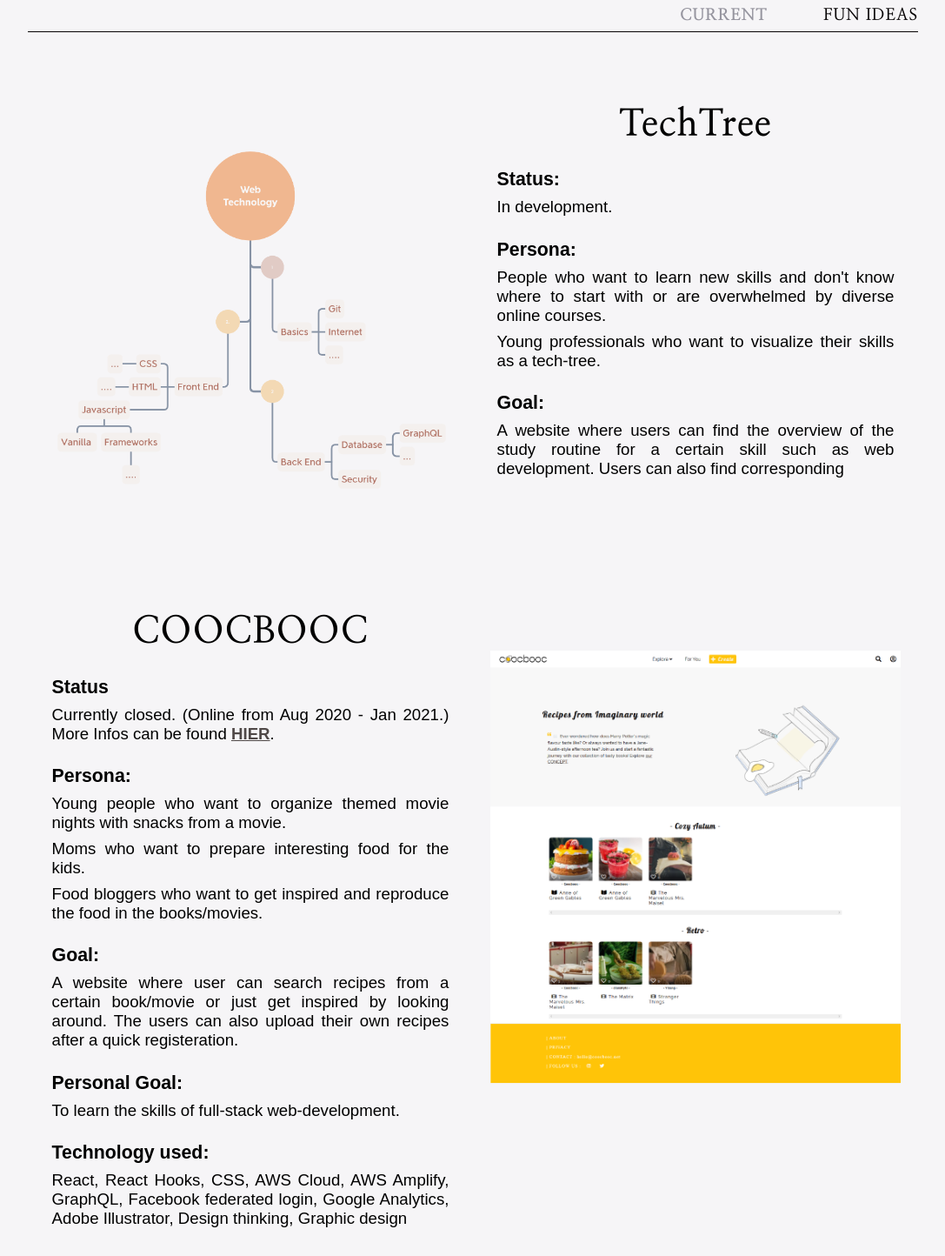
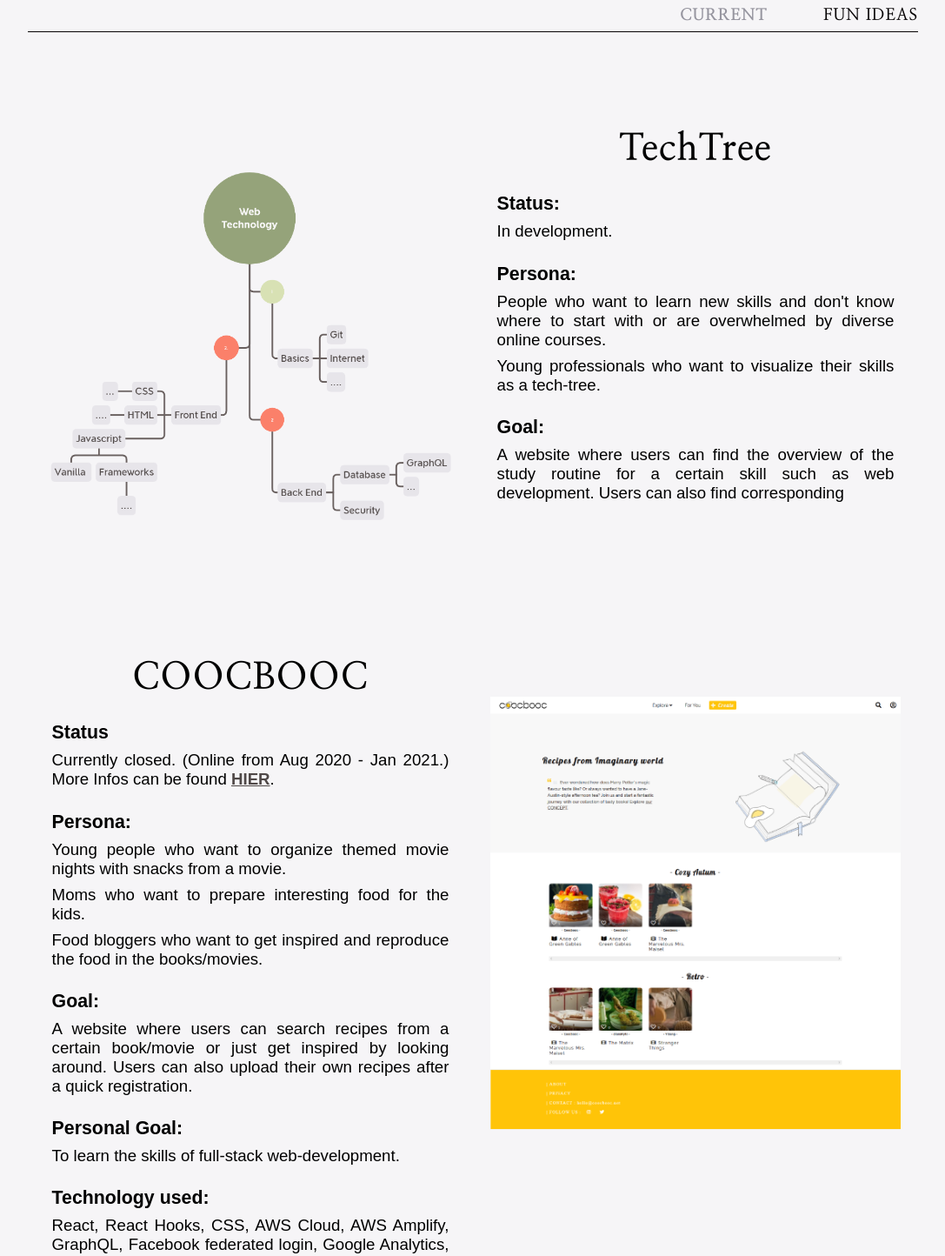
Before and after one commit to Chen0523/PersonalProjects, a React (Create React App) app: page /#/ in a window 1280 px wide. Shown: the part 79-1523 px from the top of the page at 87% size, without its empty margins (96-1183 px from the left). Built offline with nearby package versions, Linux system fonts and the light colour scheme; a web font is replaced by a local one.

Commit message:
adjust layout

```diff
--- a/src/components/components.css
+++ b/src/components/components.css
@@ -42,34 +42,36 @@
 
 }
 /************************************* Current page **************************************************************/
-/*.current_container{*/
-/*    display: grid;*/
-/*    padding: 72px 0;*/
-/*    grid-template-columns: 49% 49%;*/
-/*    grid-template-rows: max-content max-content;*/
-/*    row-gap: 72px;*/
-/*    column-gap: 2%;*/
-/*}*/
-.current_container{
+
+.main_container{
     display: flex;
-    padding: 72px 0;
-    flex-wrap:wrap;
+    padding: 100px 0;
+    flex-direction: column;
+    /*flex-wrap:wrap;*/
 }
-.current_container >*{
-    margin-bottom: 60px;
+.main_container >*{
+    display: flex;
+    margin-bottom: 100px;
 }
-
-.current_container ul{
+.item:nth-child(odd){
+    flex-direction: row
+}
+.item:nth-child(even){
+    flex-direction: row-reverse;
+}
+.item >*{
+    width: 50%;
+}
+.main_container ul{
     /*background: green;*/
     padding: 2px 2px;
     text-align: justify;
     list-style: None;
     font-weight: bold;
     font-size: 16pt;
-
 }
 
-.current_container li{
+.main_container li{
     margin: 8px 0 0 0;
     /*line-height: 18pt;*/
     font-weight: 400;
@@ -84,15 +86,8 @@
     font-weight: bold;
     margin: 8px 0;
 }
-
-.img{
+.double_img{
     width: 50%;
-}
-
-.des{
-    width:45%;
-    padding: 0 2.5%;
-    /*margin:0px auto 24px auto;*/
 }
 
 .img img{
@@ -103,18 +98,23 @@
   /* margin-left: 15vw; */
 
 }
+
+.des{
+    width:45%;
+    padding: 0 2.5%;
+    /*margin:0px auto 24px auto;*/
+}
+ .double_img img{
+     position: relative;
+  width: 40%;
+     margin: 16px 16px 0 16px;
+  min-width: 100px;
+ }
+
 .bomb img{
     width: 40%;
 }
-.artodoimg{
-    width: 50%;
-}
- .artodoimg img{
-     position: relative;
-  width: 40%;
-     margin: 0 16px ;
-  min-width: 100px;
- }
+ /*============================================================ Tree =================================================*/
  .treeWrapper{
      width:80vw;
      height :50vh;
@@ -150,14 +150,18 @@
   .title {
       font-size: 40pt;
   }
-     artodoimg img{
-         width:50%
-     }
 }
- @media (max-width: 900px) {
+ @media (max-width: 1000px) {
     .br{
         font-size: 26pt;
     }
+     .item:nth-child(1n){
+         flex-direction: column;
+    }
+     .item >*{
+         width: 100%;
+         margin-bottom: 60px;
+     }
 }
 
  @media (max-width: 800px) {
@@ -165,6 +169,12 @@
       font-size: 24pt;
       text-align: center;
   }
+     .main_container{
+         padding: 60px 0;
+     }
+     .item >*{
+         width:100%
+     }
 
      .bar{
     justify-content: center;
@@ -174,29 +184,16 @@
     padding: 4px 12px;
 
 }
-     artodoimg img{
-         width:50%
-     }
-     .current_container{
-    grid-template-columns: 100%;
-    row-gap: 36px;
-}
      .des{
          width: 90%;
          margin:12px auto;
 
-     }
-     .img{
-         width: 100%;
      }
      .img img{
          margin:12px auto;
 
      }
 
-     .artodoimg{
-         width:100%
-     }
 }
 @media (max-width: 500px){
     .title {
@@ -221,7 +218,7 @@
       text-align: center;
   }
     .br{
-        font-size: 24pt;
+        font-size: 20pt;
     }
 
 .bar > *{
--- a/src/components/current.js
+++ b/src/components/current.js
@@ -7,8 +7,10 @@ import Tech from "../img/techtree.png";
 const Current = () => {
 
   return (
-    <div className="current_container">
-        <div className = "img">  <img src={Tech} alt=" Tech tree Illustration"></img></div>
+    <div className="main_container">
+        <div className = "item">
+            <div className = "img">  <img src={Tech} alt=" Tech tree Illustration"></img></div>
+
         <div className ="des">
             <div className = "br">TechTree</div>
             <ul>Status: <li>In development.
@@ -22,9 +24,14 @@ const Current = () => {
                 <li>A website where users can find the overview of the study routine for a certain skill such as web development.
                 Users can also find corresponding </li>
             </ul>
+        </div>
+
 
         </div>
-
+        <div className = "item">
+            <div className = "img">
+            <img src={Coocbooc} alt=" Book with Daly Eggs Illustration"></img>
+        </div>
         <div className ="des">
             <div className = "br">COOCBOOC</div>
             <ul>Status
@@ -38,8 +45,8 @@ const Current = () => {
                 <li>Food bloggers who want to get inspired and reproduce the food in the books/movies.</li>
             </ul>
             <ul >Goal:
-                <li>A website where user can search recipes from a certain book/movie or just get inspired by looking around.
-                    The users can also upload their own recipes after a quick registeration.</li>
+                <li>A website where users can search recipes from a certain book/movie or just get inspired by looking around.
+                    Users can also upload their own recipes after a quick registration.</li>
             </ul>
             <ul >Personal Goal:
             <li> To learn the skills of full-stack web-development.</li>
@@ -49,8 +56,7 @@ const Current = () => {
             Design thinking, Graphic design</li>
             </ul>
         </div>
-        <div className = "img">
-            <img src={Coocbooc} alt=" Book with Daly Eggs Illustration"></img>
+
         </div>
     </div>
   );
--- a/src/components/justForFun.js
+++ b/src/components/justForFun.js
@@ -10,8 +10,12 @@ import Fell from "../img/firstAidFell.gif";
 const JustForFun = () => {
 
   return (
-    <div className="current_container">
-
+    <div className="main_container">
+        <div className="item">
+        <div className = "double_img">
+            <img src={Burnt} alt=" Process for helping others"></img>
+            <img src={Fell} alt=" Process for self help"></img>
+        </div>
         <div className ="des">
             <div className = "br">FirstAid for Self-help</div>
             <ul>Goal:
@@ -19,9 +23,33 @@ const JustForFun = () => {
                 they could get professional help.</li>
             </ul>
             <ul>Functions:
-                <li> The web will adjust suggestions based on the emergency situation and whether the user want to self help or to help others.</li>
-                <li> The user can mark the hurt area freely on the human body illustration and document the symptoms.</li>
-                <li> The user will get advices (in video/voice/text form) for what to do before the professional help arrives.</li>
+                <li> The web will adjust suggestions based on the emergency situation and whether the user want to self help (shown in the right illustration)
+                    or to help others (shown in the left illustration).</li>
+                <li> Users can mark the hurt area freely on the human body illustration and document the symptoms.</li>
+                <li> Users will get advices (in video/voice/text form) for what to do before the professional help arrives.</li>
+            </ul>
+            <ul>
+                Technology used:
+                <li>Adobe XD, Adobe Illustrator</li>
+            </ul>
+        </div>
+
+
+        </div>
+<div className = "item">
+        <div className = "double_img">
+            <img src={ArtodoB} alt=" Dark version"></img>
+            <img src={ArtodoW} alt=" Bright Verstion"></img>
+        </div>
+        <div className ="des">
+            <div className = "br">ArTodo List</div>
+            <ul>Goal:
+                <li>The app should motivate users to accomplish the tasks to color the illustration in the background.</li>
+            </ul>
+            <ul>Functions:
+                <li> The app will provide a new uncolored illustration everyday.</li>
+                <li> Users can finish the tasks to color the illustration in the background, and share the accomplishment to social media afterwards.</li>
+                <li> Users can combine their own color set or choose from the given color templates</li>
             </ul>
             <ul>
                 Technology used:
@@ -30,28 +58,11 @@ const JustForFun = () => {
 
 
         </div>
-        <div className = "artodoimg">
-                    <img src={Burnt} alt=" Book with Daly Eggs Illustration"></img>
-                    <img src={Fell} alt=" Book with Daly Eggs Illustration"></img>
+</div>
+        <div className="item">
+        <div className = "img bomb">
+            <img src={Robot} alt=" bomberman"></img>
         </div>
-        <div className = "artodoimg">
-                    <img src={ArtodoB} alt=" Book with Daly Eggs Illustration"></img>
-                    <img src={ArtodoW} alt=" Book with Daly Eggs Illustration"></img>
-        </div>
-        <div className ="des">
-            <div className = "br">ArTodo List</div>
-            <ul>Functions:
-                <li> The user finish the tasks to color a new illustration daily in the background</li>
-                <li> The user may combine their own color set or choose from the given color templates</li>
-            </ul>
-            <ul>
-                Technology used:
-                <li>Adobe XD, Adobe Illustrator</li>
-            </ul>
-
-
-        </div>
-
         <div className ="des">
             <div className = "br">Bomberman Robot</div>
 
@@ -64,8 +75,7 @@ const JustForFun = () => {
             <li> Deep Learning, Deep Q Learning, Reinforce Learning, Pytorch, Feature extraction</li>
             </ul>
         </div>
-        <div className = "img bomb">
-            <img src={Robot} alt=" Book with Daly Eggs Illustration"></img>
+
         </div>
     </div>
   );
```
Also changed, not shown: src/img/techtree.png, src/img/techtree1.png (added).
